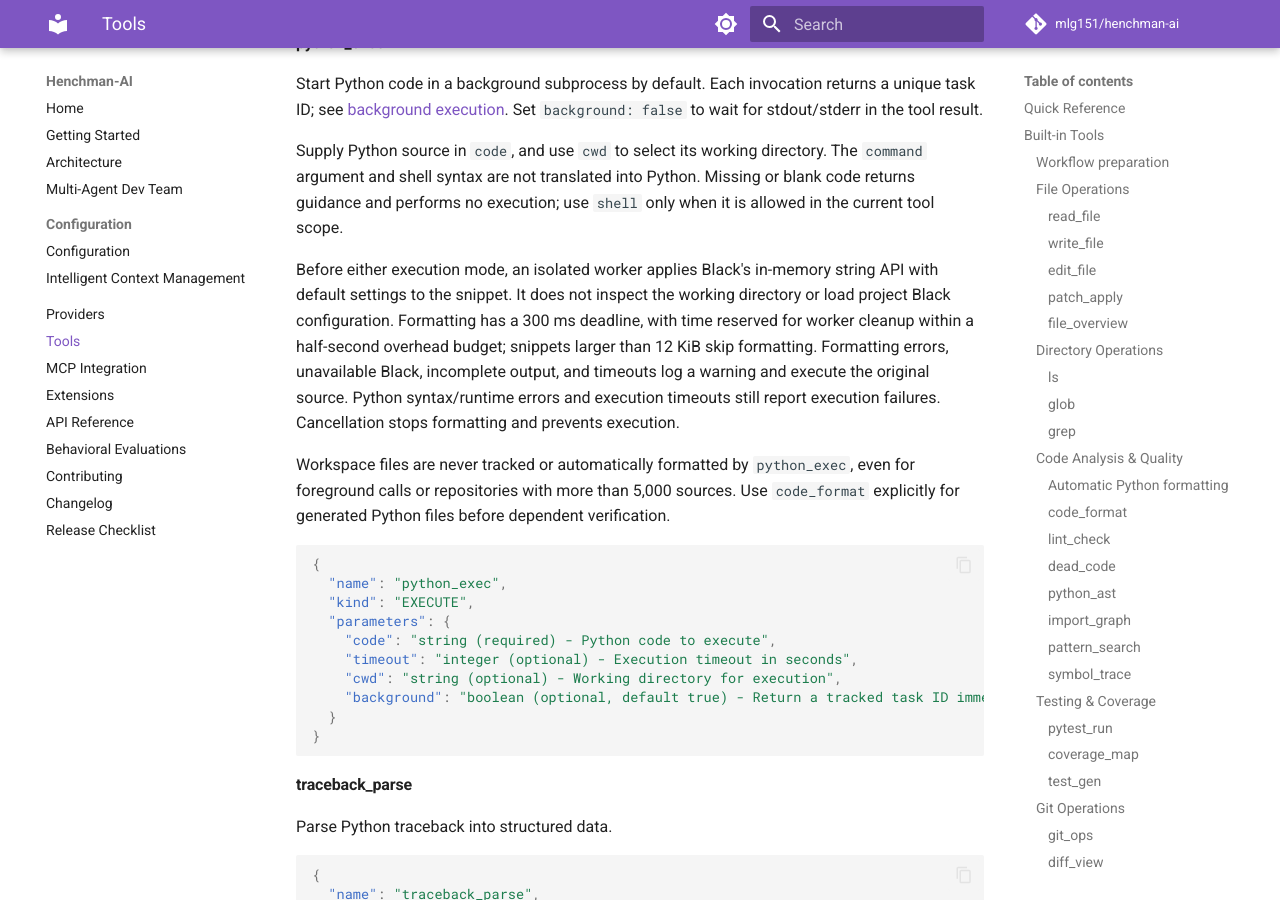
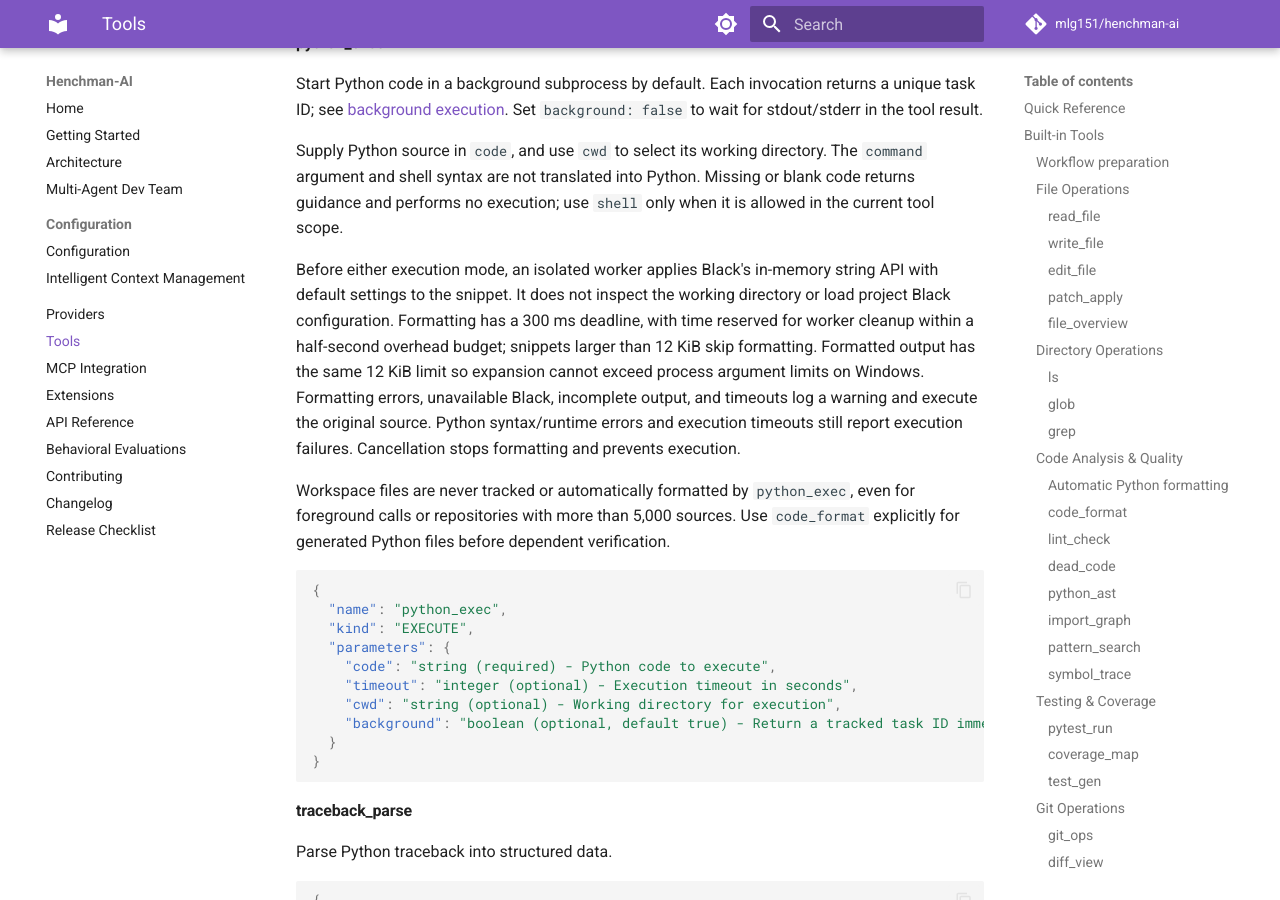
Before and after one commit to mlg151/henchman-ai, an MkDocs documentation site: the page built from docs/tools.md, in a window 1280 px wide and 900 px high, scrolled down 13587 px. Built offline with MkDocs 1.6.1 and Material for MkDocs 9.7.7, drawn with Linux system fonts in a browser that asks for light colours; comment, search, counter and statistics services are not loaded.

Commit message:
fix(tools): bound formatted snippet expansion before execution

```diff
--- a/docs/tools.md
+++ b/docs/tools.md
@@ -616,7 +616,8 @@ Before either execution mode, an isolated worker applies Black's in-memory
 string API with default settings to the snippet. It does not inspect the working
 directory or load project Black configuration. Formatting has a 300 ms deadline,
 with time reserved for worker cleanup within a half-second overhead budget;
-snippets larger than 12 KiB skip formatting. Formatting errors, unavailable Black,
+snippets larger than 12 KiB skip formatting. Formatted output has the same 12 KiB
+limit so expansion cannot exceed process argument limits on Windows. Formatting errors, unavailable Black,
 incomplete output, and timeouts log a warning and execute the original source.
 Python syntax/runtime errors and execution timeouts still report execution failures.
 Cancellation stops formatting and prevents execution.
```
Also changed, not shown: .agent_tasks/issue-1-snippet-formatting/README.md (+9 -0 lines), CHANGELOG.md (+3 -0 lines), 2 other files.
